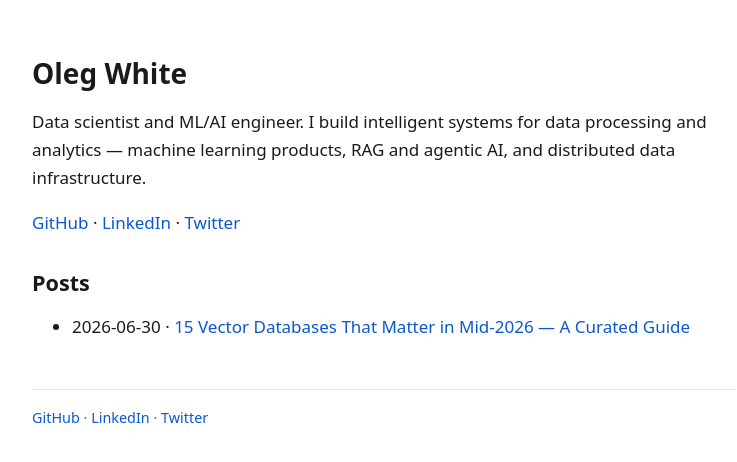
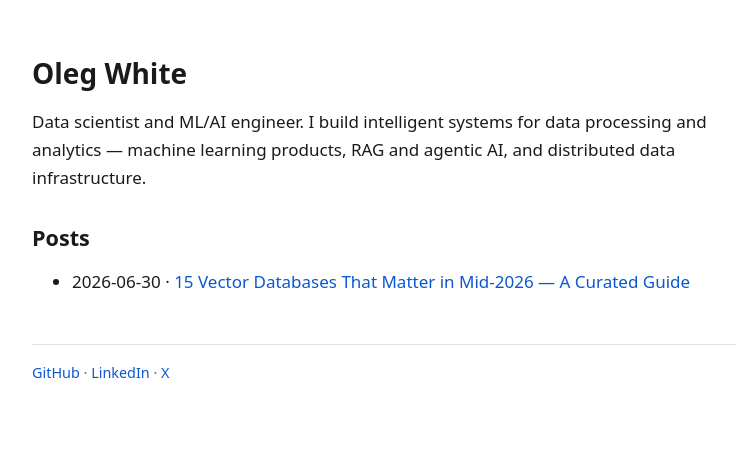
Before and after one commit to whitechno/whitechno.github.io, a Jekyll site: the page built from index.md, in a window 1280 px wide. Shown: the top 462 px of the page, without its empty margins (256-993 px from the left). Built offline with Jekyll 4.4.1, drawn with Linux system fonts in a browser that asks for light colours; our own code applies the rules of GitHub Pages for plain Markdown files.

Commit message:
Label X link as "X" with lowercase handle; drop social links from landing page
Social links now live only in the footer, which appears on every page.

Co-Authored-By: Claude Fable 5 <noreply@anthropic.com>
Claude-Session: https://claude.ai/code/session_015pghK2DXQtMMi1JnCdB1zE

```diff
--- a/_layouts/default.html
+++ b/_layouts/default.html
@@ -19,7 +19,7 @@
   <footer class="site-footer">
     <a href="https://github.com/whitechno">GitHub</a> ·
     <a href="https://www.linkedin.com/in/olegwhite/">LinkedIn</a> ·
-    <a href="https://x.com/Whitechnoleg">Twitter</a>
+    <a href="https://x.com/whitechnoleg">X</a>
   </footer>
 </body>
 </html>
--- a/index.md
+++ b/index.md
@@ -8,10 +8,6 @@ Data scientist and ML/AI engineer. I build intelligent systems for data
 processing and analytics — machine learning products, RAG and agentic AI,
 and distributed data infrastructure.
 
-[GitHub](https://github.com/whitechno) ·
-[LinkedIn](https://www.linkedin.com/in/olegwhite/) ·
-[Twitter](https://x.com/Whitechnoleg)
-
 ## Posts
 
 {% assign posts = site.pages
```
